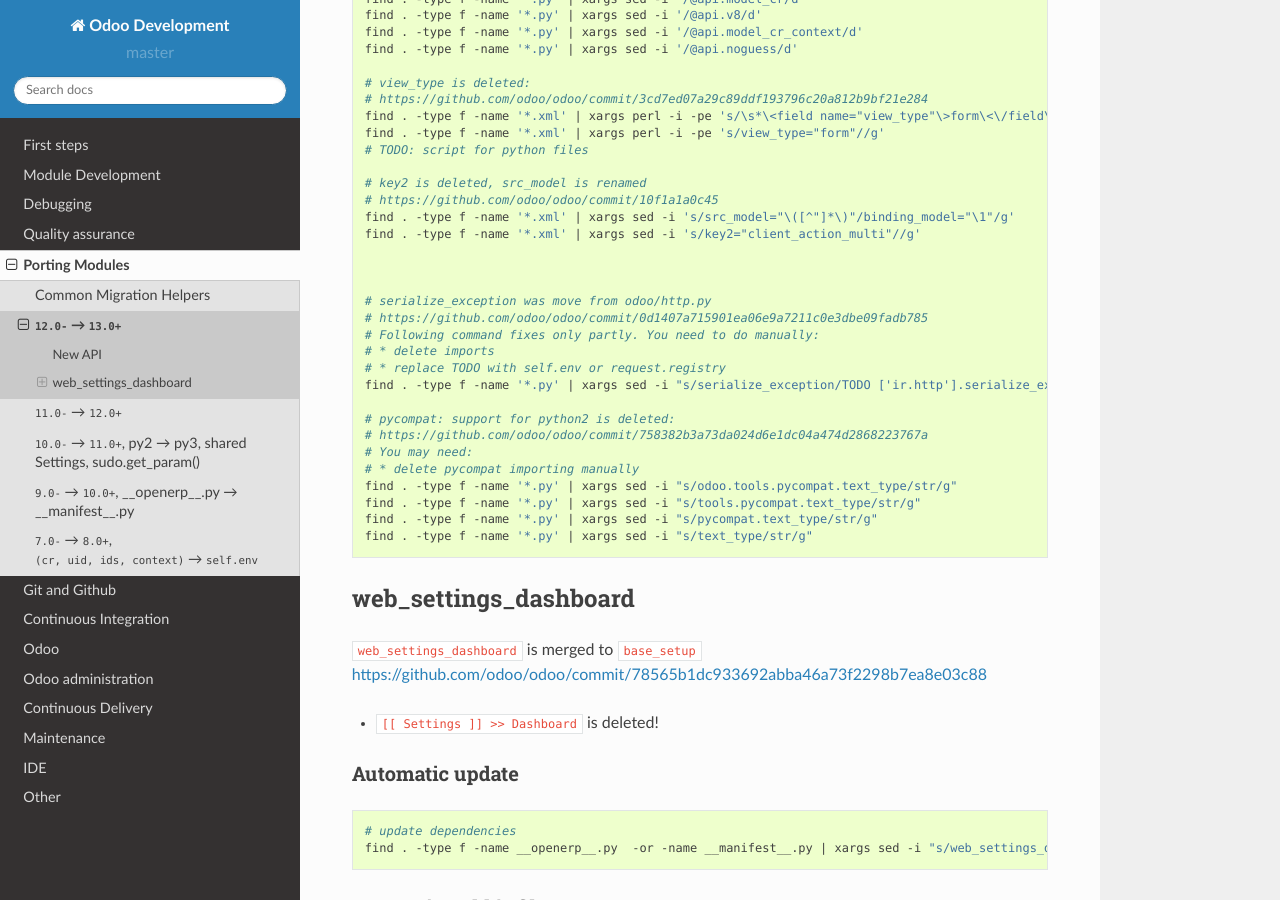
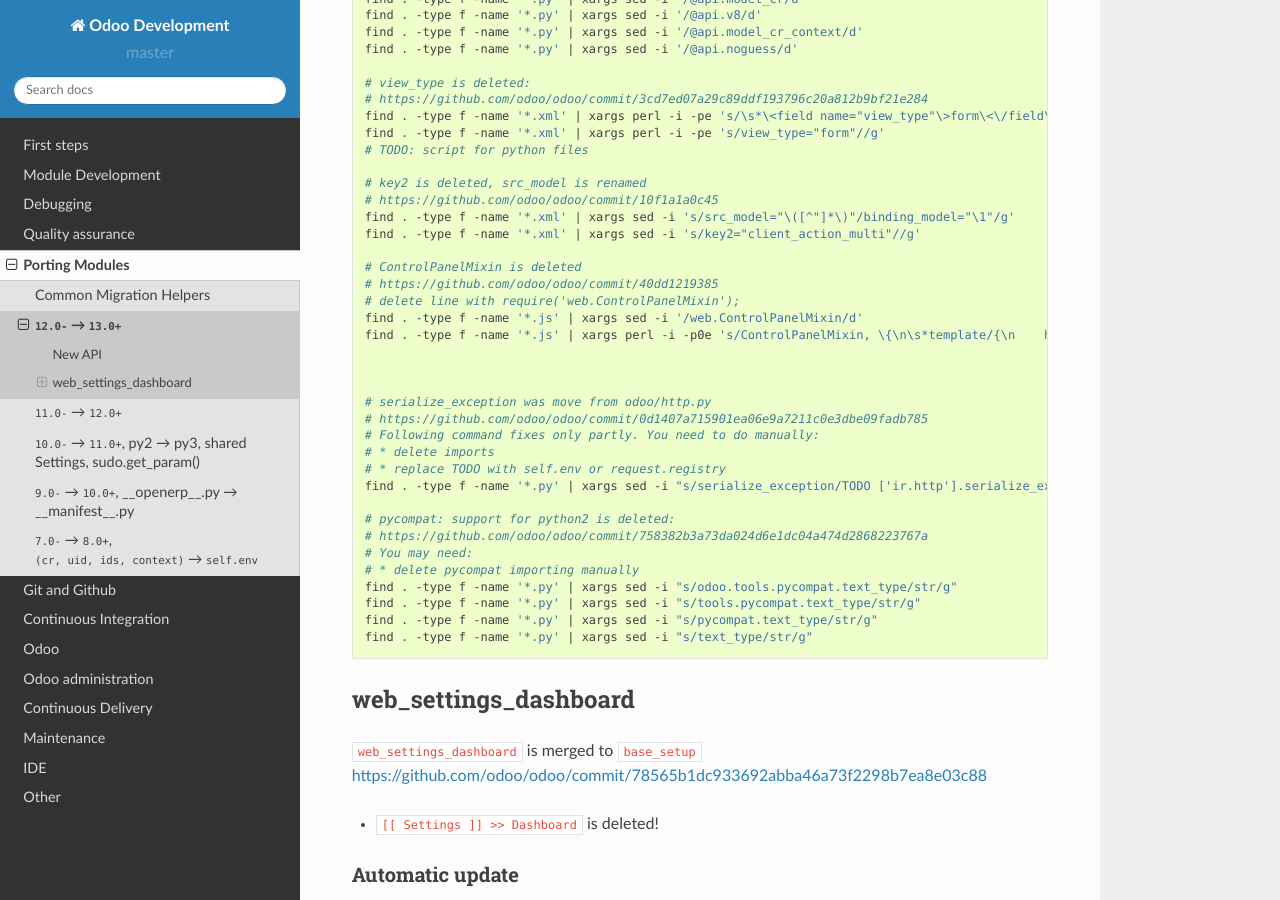
Before and after one commit to itpp-labs/odoo-development, a Sphinx documentation site: the page built from docs/migration/migrate-odoo-12-to-13.rst, in a window 1280 px wide and 900 px high, scrolled down 344 px. Built offline with Sphinx 7.4.7 and the Read the Docs theme 2.0.0, drawn with Linux system fonts in a browser that asks for light colours.

Commit message:
ControlPanelMixin

```diff
--- a/docs/migration/migrate-odoo-12-to-13.rst
+++ b/docs/migration/migrate-odoo-12-to-13.rst
@@ -28,6 +28,12 @@
     # https://github.com/odoo/odoo/commit/10f1a1a0c45
     find . -type f -name '*.xml' | xargs sed -i 's/src_model="\([^"]*\)"/binding_model="\1"/g'
     find . -type f -name '*.xml' | xargs sed -i 's/key2="client_action_multi"//g'
+
+    # ControlPanelMixin is deleted
+    # https://github.com/odoo/odoo/commit/40dd1219385
+    # delete line with require('web.ControlPanelMixin');
+    find . -type f -name '*.js' | xargs sed -i '/web.ControlPanelMixin/d'
+    find . -type f -name '*.js' | xargs perl -i -p0e 's/ControlPanelMixin, \{\n\s*template/{\n    hasControlPanel: true,\n    contentTemplate/g'
 
 
 
```
